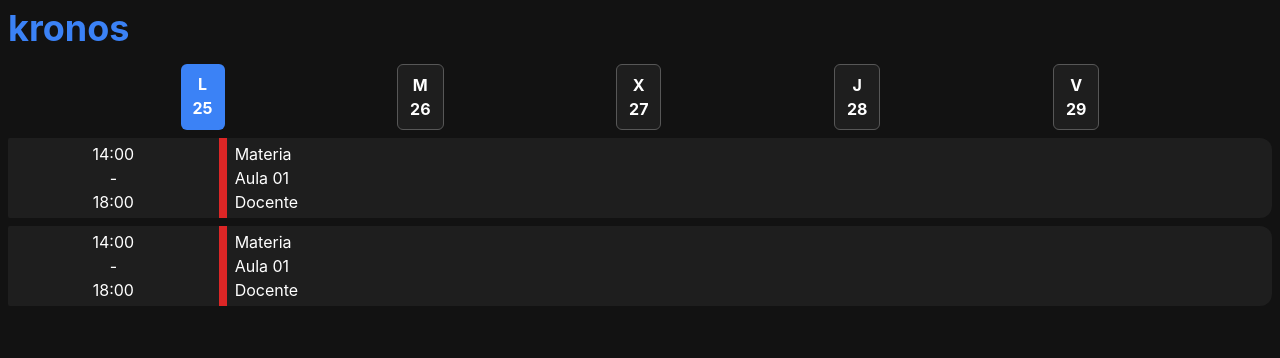
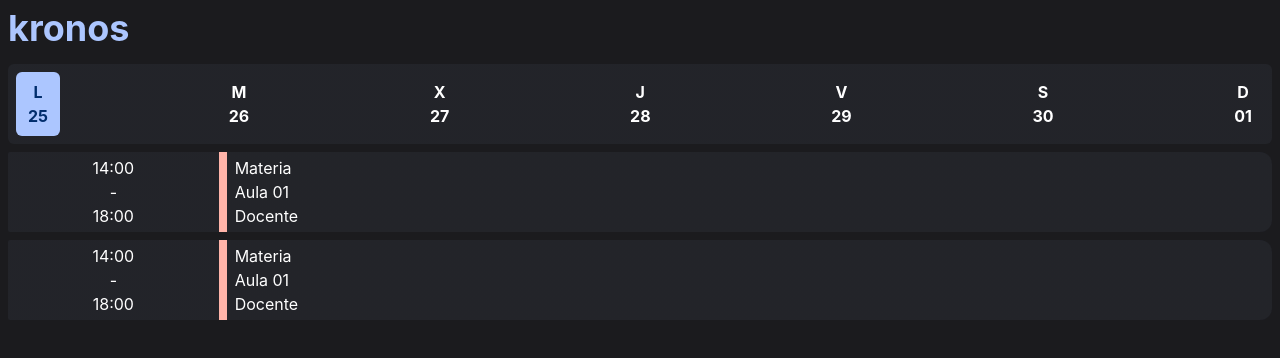
Before and after one commit to ivanln26/kronos, a Next.js app: page / in a window 1280 px wide. Shown: the top 358 px of the page. Built offline with nearby package versions, Linux system fonts and the light colour scheme.

Commit message:
Apply material design 3 theme

```diff
--- a/components/Card.tsx
+++ b/components/Card.tsx
@@ -9,12 +9,12 @@ type Props = {
 const Card: NextPage<Props> = ({ classroom, course, teacher }) => {
   return (
     <div className="flex h-20">
-      <div className="flex basis-1/6 flex-col justify-center rounded-l-sm border dark:border-0 dark:bg-[#1e1e1e]">
+      <div className="flex basis-1/6 flex-col justify-center rounded-l-sm bg-primary-99 bg-gradient-to-r from-primary-40/[.05] to-primary-40/[.05] dark:bg-neutral-10 dark:from-primary-80/[.05] dark:to-primary-80/[.05]">
         <h1 className="text-center">14:00</h1>
         <h1 className="text-center">-</h1>
         <h1 className="text-center">18:00</h1>
       </div>
-      <div className="flex grow flex-col justify-center rounded-r-xl border border-l-8 dark:border-0 dark:border-l-8 border-red-600 bg-gray-100 px-2 dark:bg-[#1e1e1e] drop-shadow dark:drop-shadow-none">
+      <div className="flex grow flex-col justify-center rounded-r-xl px-2 border-l-8  border-red-600 bg-primary-99 bg-gradient-to-r from-primary-40/[.05] to-primary-40/[.05] dark:border-error-80 dark:bg-neutral-10 dark:from-primary-80/[.05] dark:to-primary-80/[.05]">
         <h1>{course}</h1>
         <h1>{classroom}</h1>
         <h1>{teacher}</h1>
--- a/components/Navbar.tsx
+++ b/components/Navbar.tsx
@@ -4,7 +4,7 @@ const Navbar = () => {
   return (
     <div className="flex justify-between p-2 rounded-b-lg">
       <Link href="/">
-        <a className="text-4xl text-blue-600 dark:text-blue-500 font-bold align-middle">
+        <a className="text-4xl text-primary-40 dark:text-primary-80 font-bold align-middle">
           kronos
         </a>
       </Link>
--- a/components/Week.tsx
+++ b/components/Week.tsx
@@ -1,25 +1,35 @@
 const Week = () => {
   return (
-    <div className="flex justify-evenly p-2">
-      <div className="flex flex-col bg-blue-500 rounded-md px-3 py-2 font-bold">
+    <div className="p-2">
+      <div className="flex justify-between p-2 rounded-md font-bold bg-primary-99 bg-gradient-to-r from-primary-40/[.05] to-primary-40/[.05] dark:bg-neutral-10 dark:from-primary-80/[.05] dark:to-primary-80/[.05]">
+        <div className="flex flex-col px-3 py-2 rounded-md bg-primary-40 text-white dark:bg-primary-80 dark:text-primary-20">
           <p className="text-center">L</p>
           <p>25</p>
         </div>
-      <div className="flex flex-col dark:bg-[#1e1e1e] rounded-md px-3 py-2 border border-[#575757] text-white font-bold">
+        <div className="flex flex-col rounded-md px-3 py-2">
           <div className="text-center">M</div>
           <div>26</div>
         </div>
-      <div className="flex flex-col dark:bg-[#1e1e1e] rounded-md px-3 py-2 border border-[#575757] text-white font-bold">
+        <div className="flex flex-col rounded-md px-3 py-2">
           <div className="text-center">X</div>
           <div>27</div>
         </div>
-      <div className="flex flex-col dark:bg-[#1e1e1e] rounded-md px-3 py-2 border border-[#575757] text-white font-bold">
+        <div className="flex flex-col rounded-md px-3 py-2">
           <div className="text-center">J</div>
           <div>28</div>
         </div>
-      <div className="flex flex-col dark:bg-[#1e1e1e] rounded-md px-3 py-2 border border-[#575757] text-white font-bold">
+        <div className="flex flex-col rounded-md px-3 py-2">
           <div className="text-center">V</div>
           <div>29</div>
+        </div>
+        <div className="flex flex-col rounded-md px-3 py-2">
+          <div className="text-center">S</div>
+          <div>30</div>
+        </div>
+        <div className="flex flex-col rounded-md px-3 py-2">
+          <div className="text-center">D</div>
+          <div>01</div>
+        </div>
       </div>
     </div>
   );
--- a/pages/_document.tsx
+++ b/pages/_document.tsx
@@ -4,7 +4,7 @@ const Document = () => {
   return (
     <Html className="dark">
       <Head />
-      <body className="dark:bg-[#121212] dark:text-white">
+      <body className="dark:bg-neutral-10 dark:text-white">
         <Main />
         <NextScript />
       </body>
```
Lines whose indentation alone changed are shown as unchanged.
